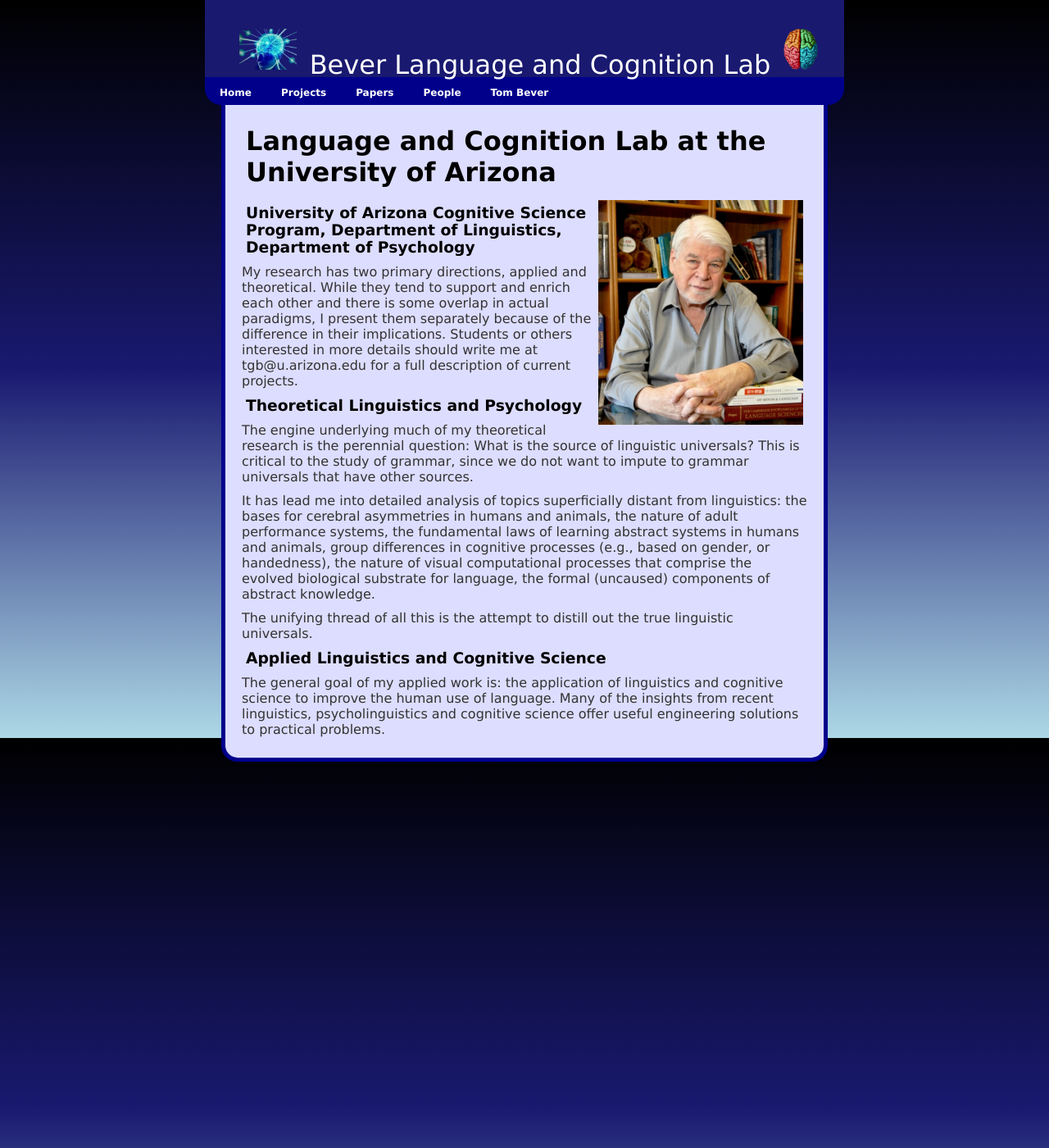
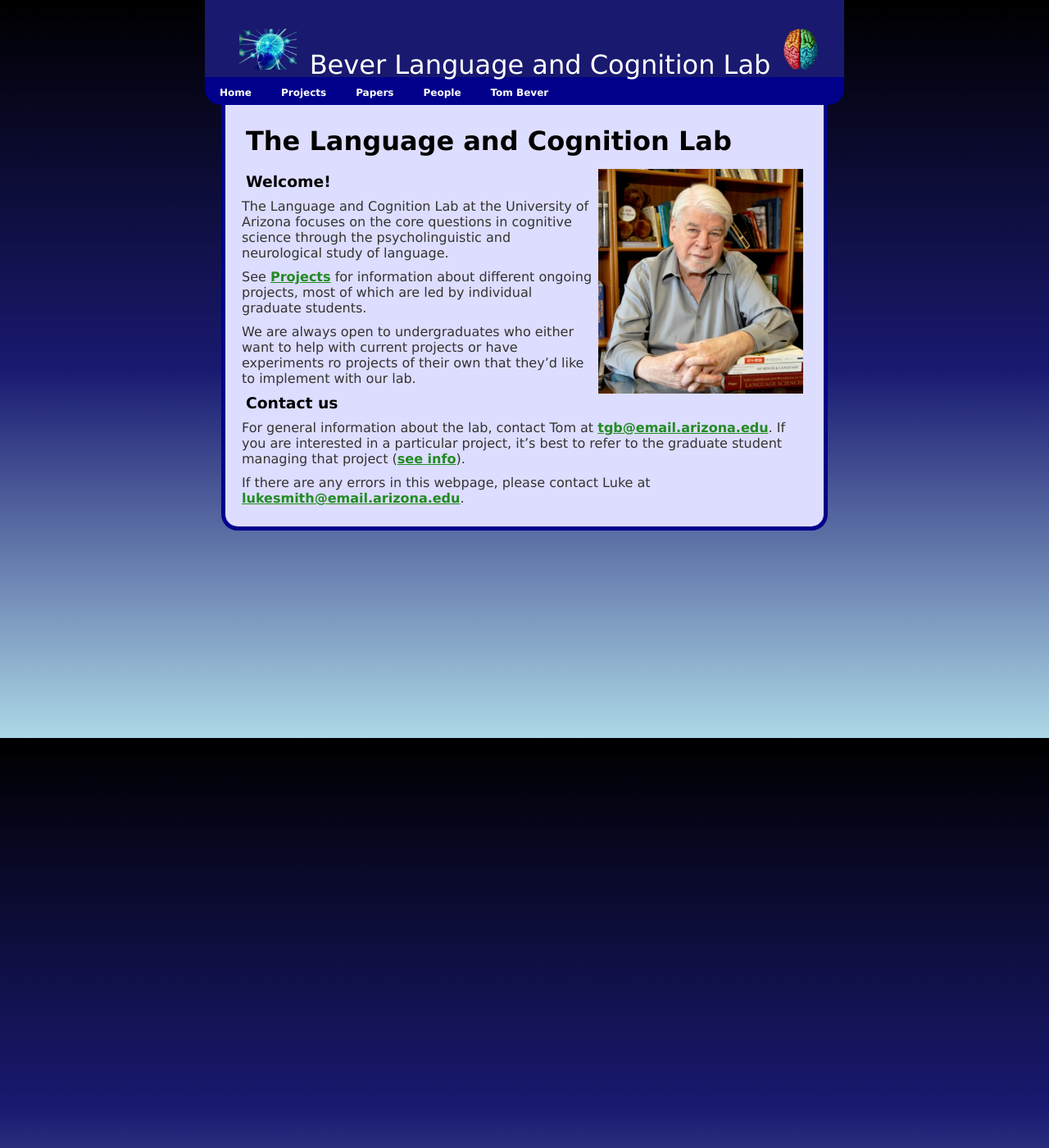
Before and after one commit to coglanglab/coglanglab.github.io, a Jekyll site: the page built from index.md, in a window 1280 px wide and 1400 px high. Shown: the whole window at 82% size. Built offline with Jekyll 4.4.1, drawn with Linux system fonts in a browser that asks for light colours; our own code applies the rules of GitHub Pages for plain Markdown files.

Commit message:
General changes

```diff
--- a/index.md
+++ b/index.md
@@ -1,38 +1,17 @@
-# Language and Cognition Lab at the University of Arizona
+# The Language and Cognition Lab
 
 <img src="images/tgb.jpg" alt="alt text" width="250" float="right" align="right" padding="10px">
 
-### University of Arizona Cognitive Science Program, Department of Linguistics, Department of Psychology
+### Welcome!
 
-My research has two primary directions, applied and theoretical. While
-they tend to support and enrich each other and there is some overlap in
-actual paradigms, I present them separately because of the difference in
-their implications. Students or others interested in more details should
-write me at tgb@u.arizona.edu for a full description of current
-projects.
+The Language and Cognition Lab at the University of Arizona focuses on the core questions in cognitive science through the psycholinguistic and neurological study of language.
 
-### Theoretical Linguistics and Psychology
+See [Projects](projects) for information about different ongoing projects, most of which are led by individual graduate students.
 
-The engine underlying much of my theoretical research is the perennial
-question: What is the source of linguistic universals? This is critical
-to the study of grammar, since we do not want to impute to grammar
-universals that have other sources.
+We are always open to undergraduates who either want to help with current projects or have experiments ro projects of their own that they'd like to implement with our lab.
 
-It has lead me into detailed analysis of topics superficially distant
-from linguistics: the bases for cerebral asymmetries in humans and
-animals, the nature of adult performance systems, the fundamental laws
-of learning abstract systems in humans and animals, group differences in
-cognitive processes (e.g., based on gender, or handedness), the nature
-of visual computational processes that comprise the evolved biological
-substrate for language, the formal (uncaused) components of abstract
-knowledge.
+### Contact us
 
-The unifying thread of all this is the attempt to distill out the true
-linguistic universals.
+For general information about the lab, contact Tom at [tgb@email.arizona.edu](mailto:tgb@email.arizona.edu). If you are interested in a particular project, it's best to refer to the graduate student managing that project ([see info](people)).
 
-### Applied Linguistics and Cognitive Science
-
-The general goal of my applied work is: the application of linguistics
-and cognitive science to improve the human use of language. Many of the
-insights from recent linguistics, psycholinguistics and cognitive
-science offer useful engineering solutions to practical problems.
+If there are any errors in this webpage, please contact Luke at [lukesmith@email.arizona.edu](mailto:lukesmith@email.arizona.edu).
```
Also changed, not shown: people.md (+7 -7 lines), tom.md (+33 -0 lines), 1 other file.
